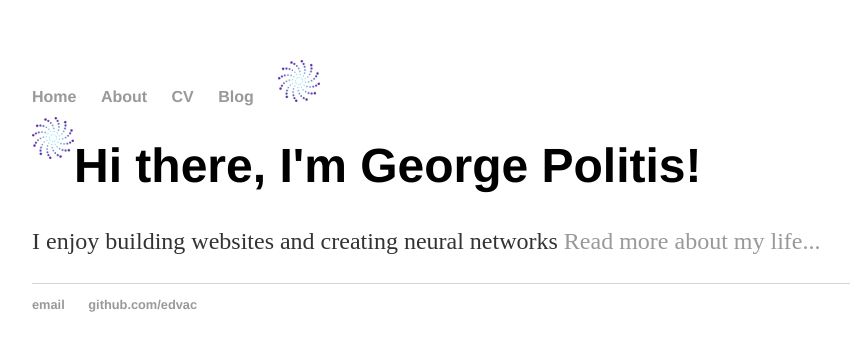
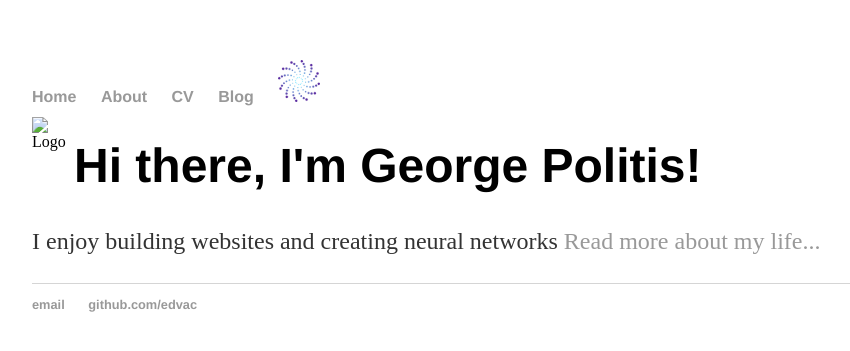
Before and after one commit to Edvac/edvac.github.io, a Jekyll site: the page built from index.html, in a window 1280 px wide. Shown: the top 351 px of the page, without its empty margins (160-1010 px from the left). Built offline with Jekyll 4.4.1, drawn with Linux system fonts in a browser that asks for light colours.

Commit message:
Update default.html

```diff
--- a/_layouts/default.html
+++ b/_layouts/default.html
@@ -14,7 +14,7 @@
 	        		<li><a href="/blog">Blog</a></li>
 				<li><img src="../galaxy_logo.png" alt="Smiley face" height="42" width="42"> </li>
 	    		</ul>
-				<img id=logo src="../galaxy_logo.png" alt="Logo" height="42" width="42">
+				<img id=logo href="galaxy_logo.png" alt="Logo" height="42" width="42">
 			</nav>
 			<div class="container">
 
```
